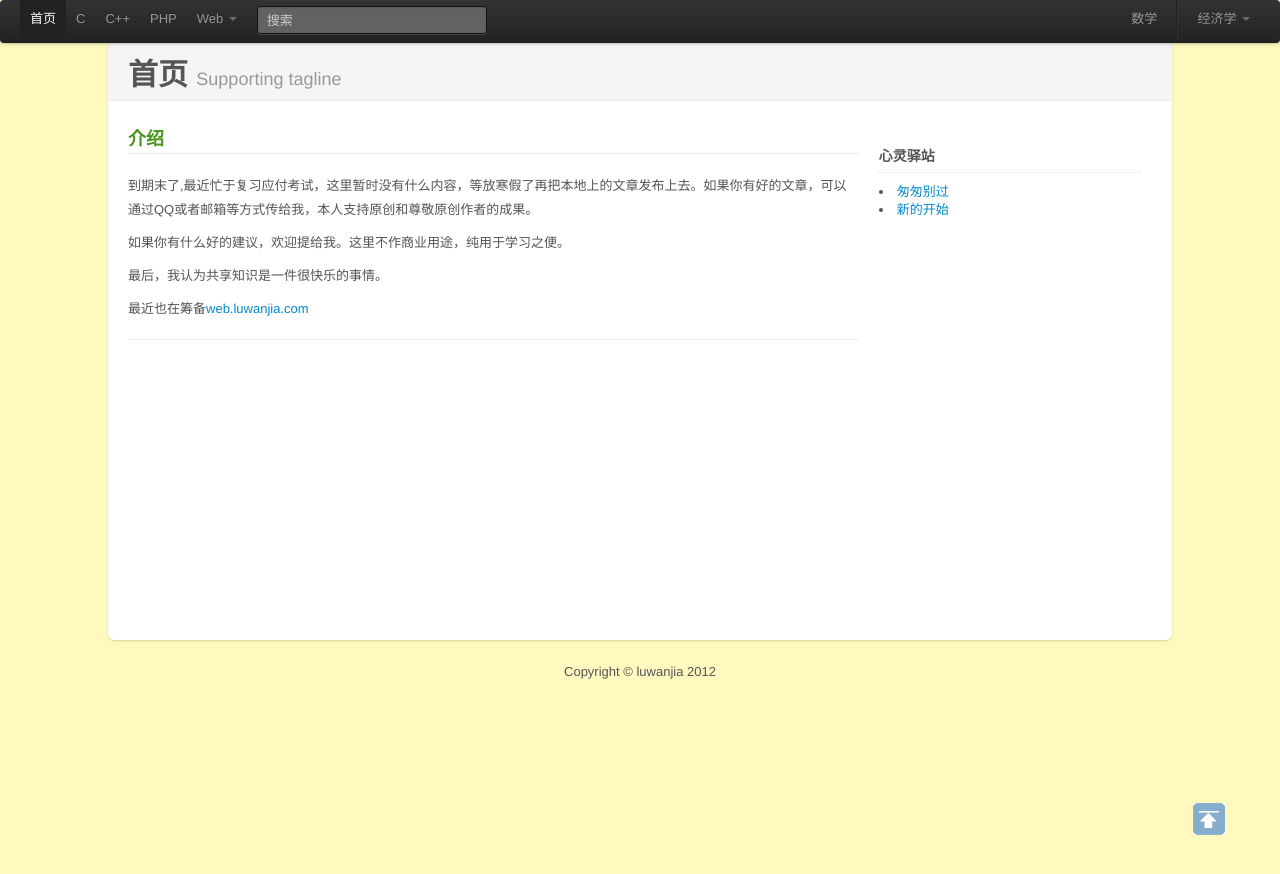
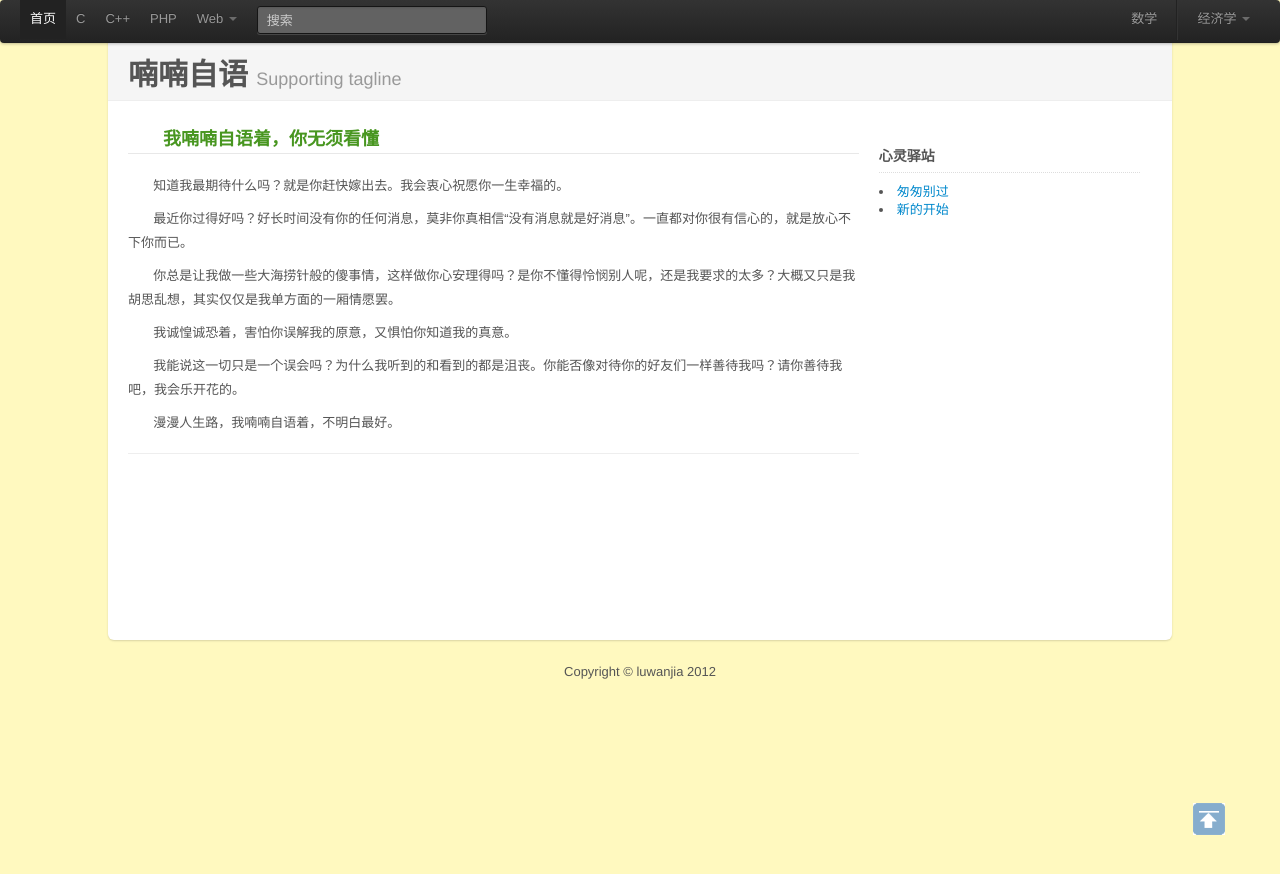
Before and after one commit to luwanlili/luwanlili.github.com, a Jekyll site: the page built from index.html, in a window 1280 px wide. Shown: the top 874 px of the page. Built offline with Jekyll 4.4.1, drawn with Linux system fonts in a browser that asks for light colours.

Commit message:
modify a post

```diff
--- a/_posts/2013-01-23-匆匆别过.html
+++ b/_posts/2013-01-23-匆匆别过.html
@@ -9,7 +9,7 @@ title: 匆匆别过
 <div class="span8">
 	<div class="v-entry">
 
-		<h2>匆匆别过，使命使然。相聚已是缘分。</h2>
+		<h2>匆匆别过，使命使然，相聚已是缘分。</h2>
 		<p>&nbsp;&nbsp;&nbsp;&nbsp;&nbsp;&nbsp;&nbsp;别了校园，顺利回到久别的家。我的房间里已经布满灰尘，像是被它的主人丢弃了，它也似乎在怨说着什么。也难怪，它只认得我。</p>
 		<p>&nbsp;&nbsp;&nbsp;&nbsp;&nbsp;&nbsp;&nbsp;两天前还在纠结于何时回家，综合多方面的因素，结论是越早离开越好。</p>
 		<p>&nbsp;&nbsp;&nbsp;&nbsp;&nbsp;&nbsp;&nbsp;于是匆匆忙忙订了车票。</p>
--- a/index.html
+++ b/index.html
@@ -3,17 +3,19 @@ layout: default
 title: 首页
 ---
 <div class="page-header">
-<h1>{{ page.title }} <small>Supporting tagline</small></h1>
+<h1>喃喃自语 <small>Supporting tagline</small></h1>
 </div>
 <div class="row">
 	<div class="span8">
 		<div class="v-entry">
 
-			<h2>介绍</h2>
-			<p>到期末了,最近忙于复习应付考试，这里暂时没有什么内容，等放寒假了再把本地上的文章发布上去。如果你有好的文章，可以通过QQ或者邮箱等方式传给我，本人支持原创和尊敬原创作者的成果。</p>
-			<p>如果你有什么好的建议，欢迎提给我。这里不作商业用途，纯用于学习之便。</p>
-			<p>最后，我认为共享知识是一件很快乐的事情。</p>
-			<p>最近也在筹备<a href="http://web.luwanjia.com" target="blank">web.luwanjia.com</a></p>
+			<h2>&nbsp;&nbsp;&nbsp;&nbsp;&nbsp;&nbsp;&nbsp;我喃喃自语着，你无须看懂</h2>
+			<p>&nbsp;&nbsp;&nbsp;&nbsp;&nbsp;&nbsp;&nbsp;知道我最期待什么吗？就是你赶快嫁出去。我会衷心祝愿你一生幸福的。</p>
+			<p>&nbsp;&nbsp;&nbsp;&nbsp;&nbsp;&nbsp;&nbsp;最近你过得好吗？好长时间没有你的任何消息，莫非你真相信“没有消息就是好消息”。一直都对你很有信心的，就是放心不下你而已。</p>
+			<p>&nbsp;&nbsp;&nbsp;&nbsp;&nbsp;&nbsp;&nbsp;你总是让我做一些大海捞针般的傻事情，这样做你心安理得吗？是你不懂得怜悯别人呢，还是我要求的太多？大概又只是我胡思乱想，其实仅仅是我单方面的一厢情愿罢。</p>
+			<p>&nbsp;&nbsp;&nbsp;&nbsp;&nbsp;&nbsp;&nbsp;我诚惶诚恐着，害怕你误解我的原意，又惧怕你知道我的真意。</p>
+			<p>&nbsp;&nbsp;&nbsp;&nbsp;&nbsp;&nbsp;&nbsp;我能说这一切只是一个误会吗？为什么我听到的和看到的都是沮丧。你能否像对待你的好友们一样善待我吗？请你善待我吧，我会乐开花的。</p>
+			<p>&nbsp;&nbsp;&nbsp;&nbsp;&nbsp;&nbsp;&nbsp;漫漫人生路，我喃喃自语着，不明白最好。</p>
 		</div>
 		<hr>
 	</div>
```
